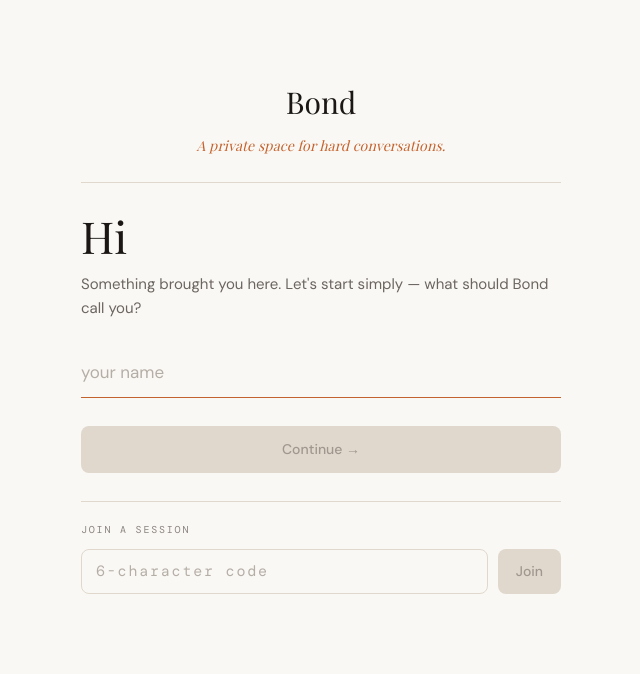
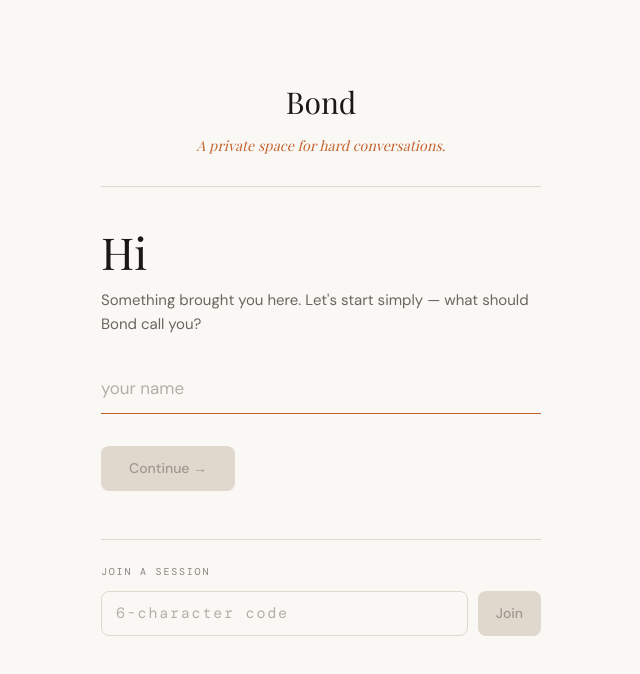
Before and after one commit to invictusbinz/bond, a Next.js app: page / in a window 1280 px wide. Shown: the top 674 px of the page, without its empty margins (319-959 px from the left). Built offline with nearby package versions, Linux system fonts and the light colour scheme; a web font is replaced by a local one.

Commit message:
Revert "Session 11 — Layout tightening to match Option B"
This reverts commit 807c38f0bee805c38266cfc5e4757c54e5e40cda.

```diff
--- a/src/components/AvailabilityCheckIn.tsx
+++ b/src/components/AvailabilityCheckIn.tsx
@@ -164,14 +164,14 @@ export default function AvailabilityCheckIn({
           input:focus { border-bottom-color: ${C.accent} !important; }
         `}</style>
 
-        <div style={{ width: '100%', maxWidth: '480px' }}>
+        <div style={{ width: '100%', maxWidth: '440px' }}>
 
           {/* ── MASTHEAD ── */}
           <div
             style={{
               textAlign: 'center',
-              paddingBottom: '24px',
-              marginBottom: '28px',
+              paddingBottom: '28px',
+              marginBottom: '40px',
               borderBottom: `1px solid ${C.rule}`,
             }}
           >
@@ -252,8 +252,8 @@ export default function AvailabilityCheckIn({
             onClick={handleNameSubmit}
             disabled={!personBName.trim() || saving}
             style={{
-              marginTop: '28px',
-              padding: '13px 28px',
+              marginTop: '32px',
+              padding: '12px 28px',
               borderRadius: '8px',
               backgroundColor: personBName.trim() && !saving ? C.accent : C.rule,
               color: personBName.trim() && !saving ? C.white : C.disabled,
@@ -263,7 +263,6 @@ export default function AvailabilityCheckIn({
               border: 'none',
               cursor: personBName.trim() && !saving ? 'pointer' : 'not-allowed',
               transition: 'background-color 0.15s',
-              width: '100%',
             }}
             onMouseEnter={(e) => {
               if (personBName.trim() && !saving) e.currentTarget.style.backgroundColor = C.accentHover
--- a/src/components/SessionStart.tsx
+++ b/src/components/SessionStart.tsx
@@ -165,14 +165,14 @@ export default function SessionStart() {
         input:focus { border-bottom-color: #c4622d !important; }
       `}</style>
 
-      <div style={{ width: '100%', maxWidth: '480px' }}>
+      <div style={{ width: '100%', maxWidth: '440px' }}>
 
         {/* ── MASTHEAD — shared across all phases ── */}
         <div
           style={{
             textAlign: 'center',
-            paddingBottom: '24px',
-            marginBottom: '28px',
+            paddingBottom: '28px',
+            marginBottom: '40px',
             borderBottom: `1px solid ${C.rule}`,
           }}
         >
@@ -245,8 +245,8 @@ export default function SessionStart() {
               onClick={handleNameSubmit}
               disabled={!personAName.trim()}
               style={{
-                marginTop: '28px',
-                padding: '13px 28px',
+                marginTop: '32px',
+                padding: '12px 28px',
                 borderRadius: '8px',
                 backgroundColor: personAName.trim() ? C.accent : C.rule,
                 color: personAName.trim() ? C.white : C.disabled,
@@ -256,7 +256,6 @@ export default function SessionStart() {
                 border: 'none',
                 cursor: personAName.trim() ? 'pointer' : 'not-allowed',
                 transition: 'background-color 0.15s',
-                width: '100%',
               }}
               onMouseEnter={(e) => { if (personAName.trim()) e.currentTarget.style.backgroundColor = C.accentHover }}
               onMouseLeave={(e) => { if (personAName.trim()) e.currentTarget.style.backgroundColor = C.accent }}
@@ -510,8 +509,8 @@ export default function SessionStart() {
         {/* ── Join a Session (always visible at bottom) ── */}
         <div
           style={{
-            marginTop: '28px',
-            paddingTop: '20px',
+            marginTop: '48px',
+            paddingTop: '24px',
             borderTop: `1px solid ${C.rule}`,
           }}
         >
```
